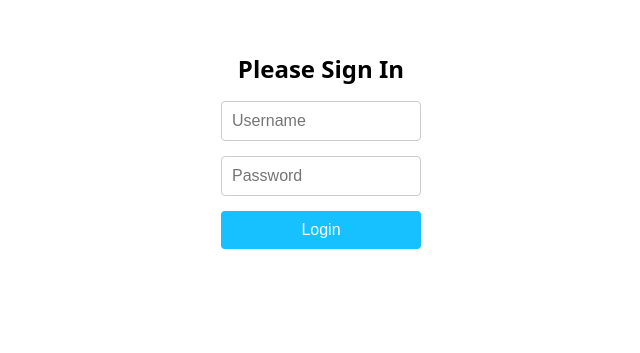
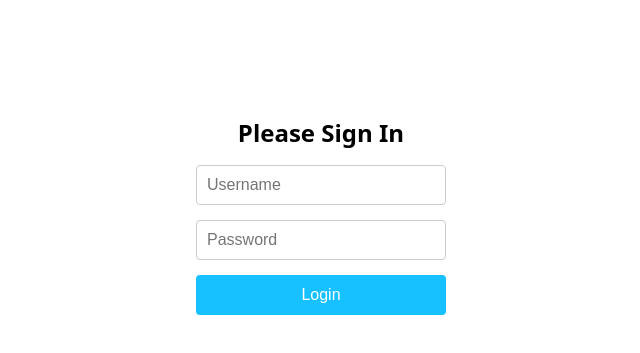
Before and after one commit to djccnt15/northwind, a React (Vite) app in the folder frontend/: page /login in a window 1280 px wide. Shown: the part 157-510 px from the top of the page, without its empty margins (319-959 px from the left). Built offline with nearby package versions, Linux system fonts and the light colour scheme.

Commit message:
create frontend login function

```diff
--- a/frontend/src/pages/login.tsx
+++ b/frontend/src/pages/login.tsx
@@ -1,12 +1,15 @@
 import styled from "styled-components";
 import { CommBorderRadius } from "../shared/boder";
+import { useState } from "react";
+import axios from "axios";
+import { useNavigate } from "react-router-dom";
 
 const Wrapper = styled.div`
   display: flex;
   flex-direction: column;
   align-items: center;
   justify-content: center;
-  padding-bottom: 200px;
+  padding-bottom: 50px;
 `;
 
 const H1 = styled.h1`
@@ -20,19 +23,23 @@ const Form = styled.form`
   flex-direction: column;
   align-items: center;
   gap: 15px;
+  width: 250px;
+  margin-bottom: 20px;
 `;
 
 const Input = styled.input`
   ${CommBorderRadius}
   padding: 10px;
-  width: 200px;
+  width: 100%;
   border: 1px solid #ccc;
   font-size: 16px;
+  height: 40px;
 `;
 
-const Button = styled.button`
+const SubmitBtn = styled.input`
   ${CommBorderRadius}
   width: 100%;
+  height: 40px;
   padding: 10px 20px;
   border: none;
   background-color: #17c1ff;
@@ -44,15 +51,77 @@ const Button = styled.button`
   }
 `;
 
+const ErrorMsg = styled.span`
+  color: tomato;
+  font-size: 16px;
+  font-weight: 600;
+`;
+
 export default function Login() {
+  const navigate = useNavigate();
+
+  const [errorMsg, setErrorMsg] = useState<string>("");
+  const [isLoading, setIsLoading] = useState<boolean>(false);
+
+  const [username, setUsername] = useState<string>("");
+  const [password, setPassword] = useState<string>("");
+
+  const onChangeUsername = (e: React.ChangeEvent<HTMLInputElement>) => {
+    setUsername(e.target.value);
+  };
+
+  const onChangePassword = (e: React.ChangeEvent<HTMLInputElement>) => {
+    setPassword(e.target.value);
+  };
+
+  const onSubmit = (e: React.SubmitEvent<HTMLFormElement>) => {
+    e.preventDefault();
+
+    setErrorMsg("");
+    setIsLoading(true);
+
+    const params = new URLSearchParams();
+    params.append("username", username);
+    params.append("password", password);
+
+    axios
+      .post("/api/login", params, {
+        headers: { "content-type": "application/x-www-form-urlencoded" },
+      })
+      .then(() => {
+        navigate("/");
+      })
+      .catch(() => {
+        setErrorMsg("Login failed. Please check your username and password.");
+      })
+      .finally(() => {
+        setIsLoading(false);
+      });
+  };
+
   return (
     <Wrapper>
       <H1>Please Sign In</H1>
-      <Form>
-        <Input type="text" placeholder="Username" />
-        <Input type="password" placeholder="Password" />
-        <Button type="submit">Login</Button>
+      <Form onSubmit={onSubmit}>
+        <Input
+          type="text"
+          placeholder="Username"
+          value={username}
+          onChange={onChangeUsername}
+        />
+        <Input
+          type="password"
+          placeholder="Password"
+          value={password}
+          onChange={onChangePassword}
+        />
+        <SubmitBtn
+          type="submit"
+          value={isLoading ? "Loading..." : "Login"}
+          disabled={isLoading}
+        />
       </Form>
+      {errorMsg && <ErrorMsg>{errorMsg}</ErrorMsg>}
     </Wrapper>
   );
 }
```
